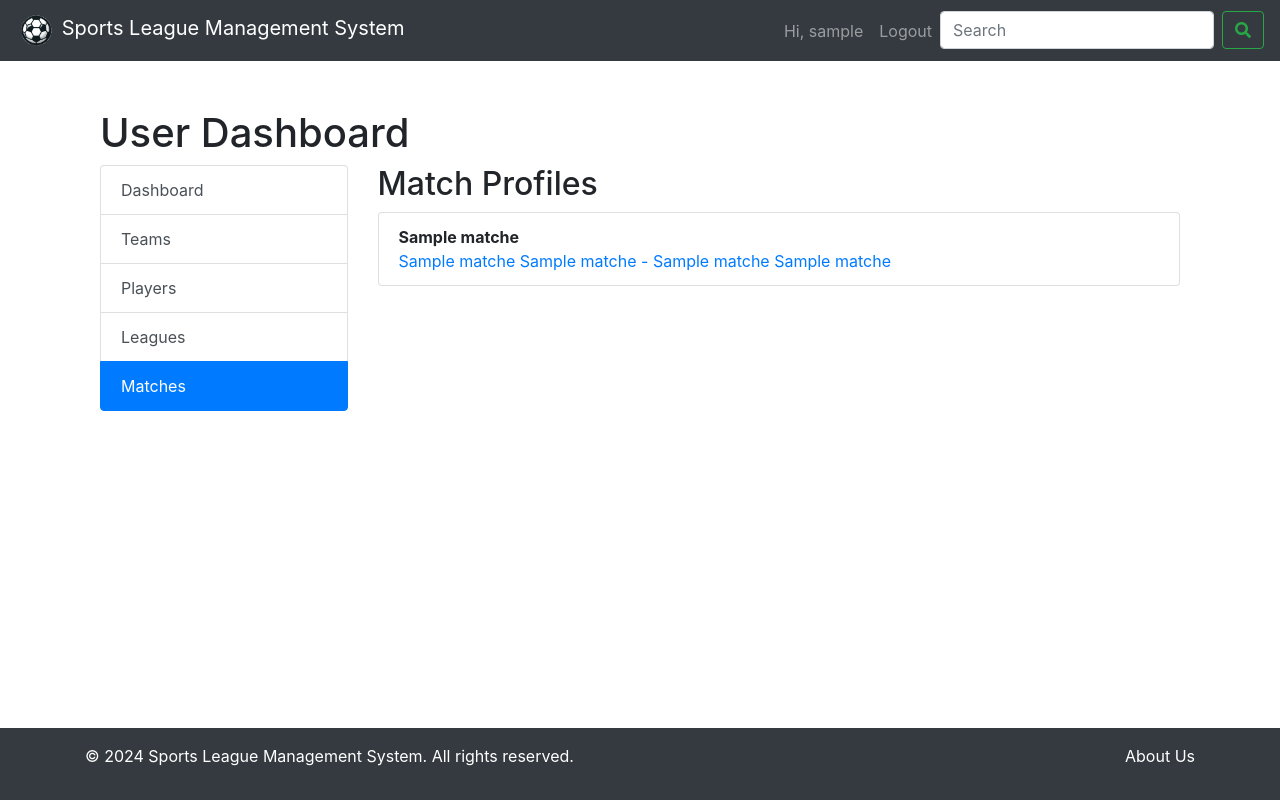
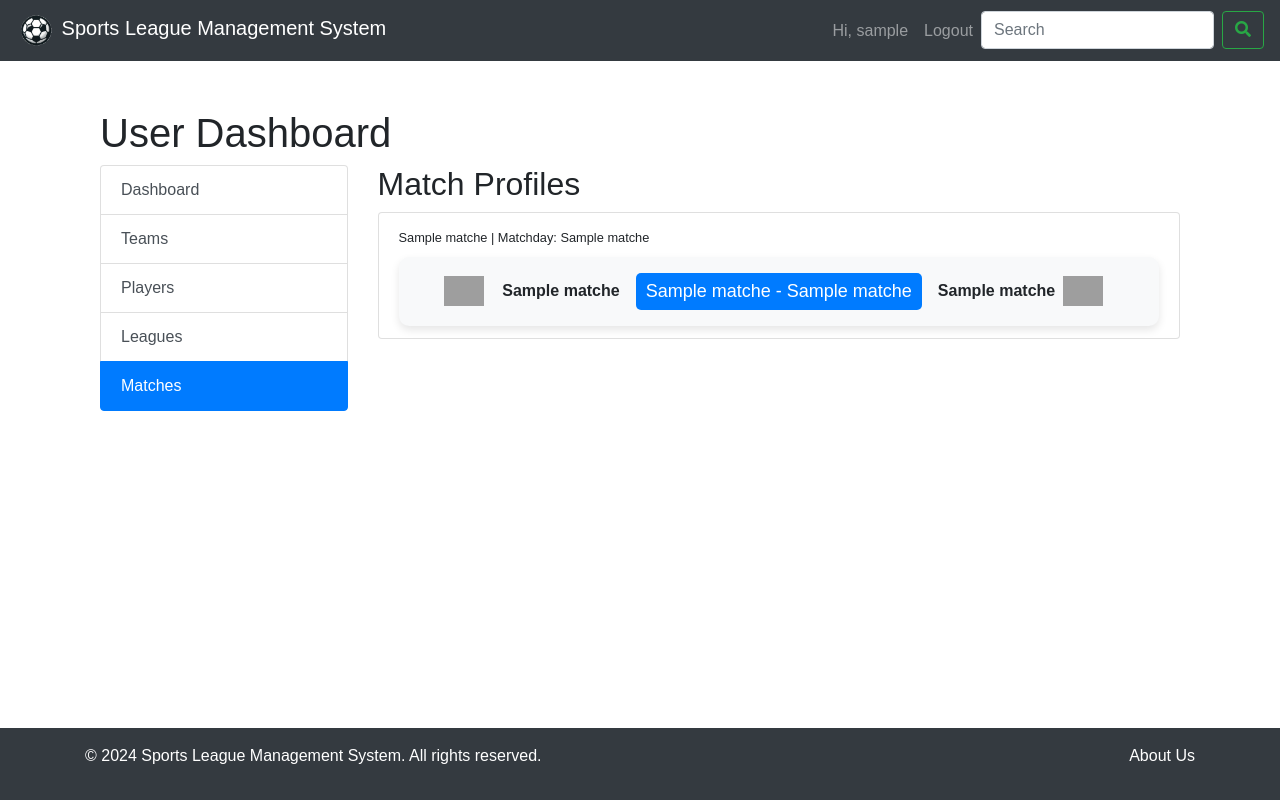
Before and after one commit to kaimg/Sports-League-Management-System, a Flask app: page /user/matches in a window 1280 px wide. Run offline with Flask 3, Linux system fonts and the light colour scheme; the visitor is signed in with stand-in values (Sample User, id 1); a database or web service that is not in the repository returns one stand-in record (values such as "Sample title"); some libraries are stand-ins or nearby versions; grey boxes are pictures that could not be loaded.

Commit message:
Add match results
Write correct queries based on our db
Design our matches screen

```diff
--- a/templates/user_matches.html
+++ b/templates/user_matches.html
@@ -3,14 +3,42 @@
 <h2>Match Profiles</h2>
 <ul class="list-group">
     {% for match in matches %}
-        <li class="list-group-item">
-            <div>
-                <strong>{{ match[5] }}</strong><br>
-                <a href="{{ url_for('user.profile_match', match_id=match[0]) }}">
-                    {{ match[1] }} {{ match[3] }} - {{ match[4] }} {{ match[2] }}
-                </a>
+        <li class="list-group-item d-flex flex-column">
+            <div class="d-flex justify-content-between w-100 mb-2">
+                <div class="font-weight-bold">
+                    <small>{{ match[5] }} | Matchday: {{ match[8] }}</small>
+                </div>
+            </div>
+            <div class="d-flex justify-content-center align-items-center match-result-box p-3">
+                <img src="{{ match[6] }}" alt="{{ match[1] }} Logo" class="team-logo">
+                <strong class="mx-2">{{ match[1] }}</strong>
+                <span class="match-score-box mx-2">{{ match[3] }} - {{ match[4] }}</span>
+                <strong class="mx-2">{{ match[2] }}</strong>
+                <img src="{{ match[7] }}" alt="{{ match[2] }} Logo" class="team-logo">
             </div>
         </li>
     {% endfor %}
 </ul>
+
+<style>
+    body {
+        font-family: 'Arial', sans-serif;
+    }
+    .match-result-box {
+        background-color: #f8f9fa;
+        border-radius: 10px;
+        box-shadow: 0 4px 8px rgba(0, 0, 0, 0.1);
+    }
+    .team-logo {
+        height: 30px;
+        margin-right: 10px;
+    }
+    .match-score-box {
+        background-color: #007bff;
+        color: #fff;
+        padding: 5px 10px;
+        border-radius: 5px;
+        font-size: 18px;
+    }
+</style>
 {% endblock %}
--- a/user_routes.py
+++ b/user_routes.py
@@ -89,32 +89,27 @@ def user_leagues():
 @login_required
 def user_matches():
     db = get_db()
-    cur = get_db().cursor()
+    cur = db.cursor()
     cur.execute("""
         SELECT m.match_id,
-               t1.name AS team1_name,
-               t2.name AS team2_name,
-               COALESCE(s1.total_score, 0) AS team1_score,
-               COALESCE(s2.total_score, 0) AS team2_score,
-               TO_CHAR(m.date, 'Month DD, YYYY') AS formatted_date,
-               m.location
+               t1.name AS home_team_name,
+               t2.name AS away_team_name,
+               s.full_time_home AS home_score,
+               s.full_time_away AS away_score,
+               TO_CHAR(m.utc_date, 'Month DD, YYYY') AS formatted_date,
+               t1.crestURL AS home_team_logo,
+               t2.crestURL AS away_team_logo,
+               m.matchday
         FROM matches m
-        JOIN teams t1 ON m.team1_id = t1.team_id
-        JOIN teams t2 ON m.team2_id = t2.team_id
-        LEFT JOIN (SELECT match_id, players.team_id, SUM(score) AS total_score
-                   FROM scores
-                   JOIN players ON scores.player_id = players.player_id
-                   GROUP BY match_id, players.team_id) s1
-        ON (m.match_id = s1.match_id AND m.team1_id = s1.team_id)
-        LEFT JOIN (SELECT match_id, players.team_id, SUM(score) AS total_score
-                   FROM scores
-                   JOIN players ON scores.player_id = players.player_id
-                   GROUP BY match_id, players.team_id) s2
-        ON (m.match_id = s2.match_id AND m.team2_id = s2.team_id)
+        JOIN teams t1 ON m.home_team_id = t1.team_id
+        JOIN teams t2 ON m.away_team_id = t2.team_id
+        LEFT JOIN scores s ON m.match_id = s.match_id
+        ORDER BY m.utc_date DESC
     """)
     matches = cur.fetchall()
     cur.close()
     return render_template('user_matches.html', matches=matches)
+
 
 
 
```
